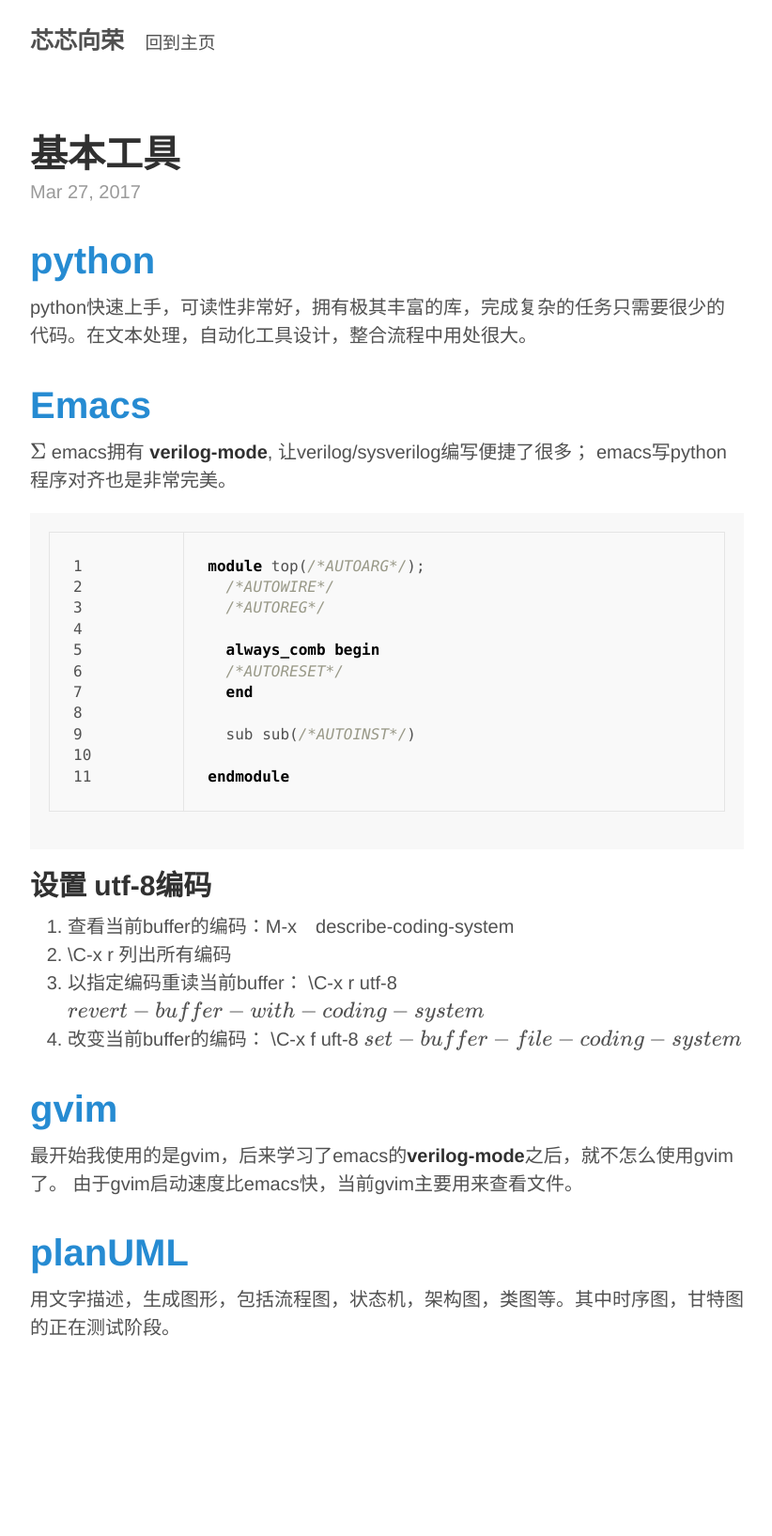
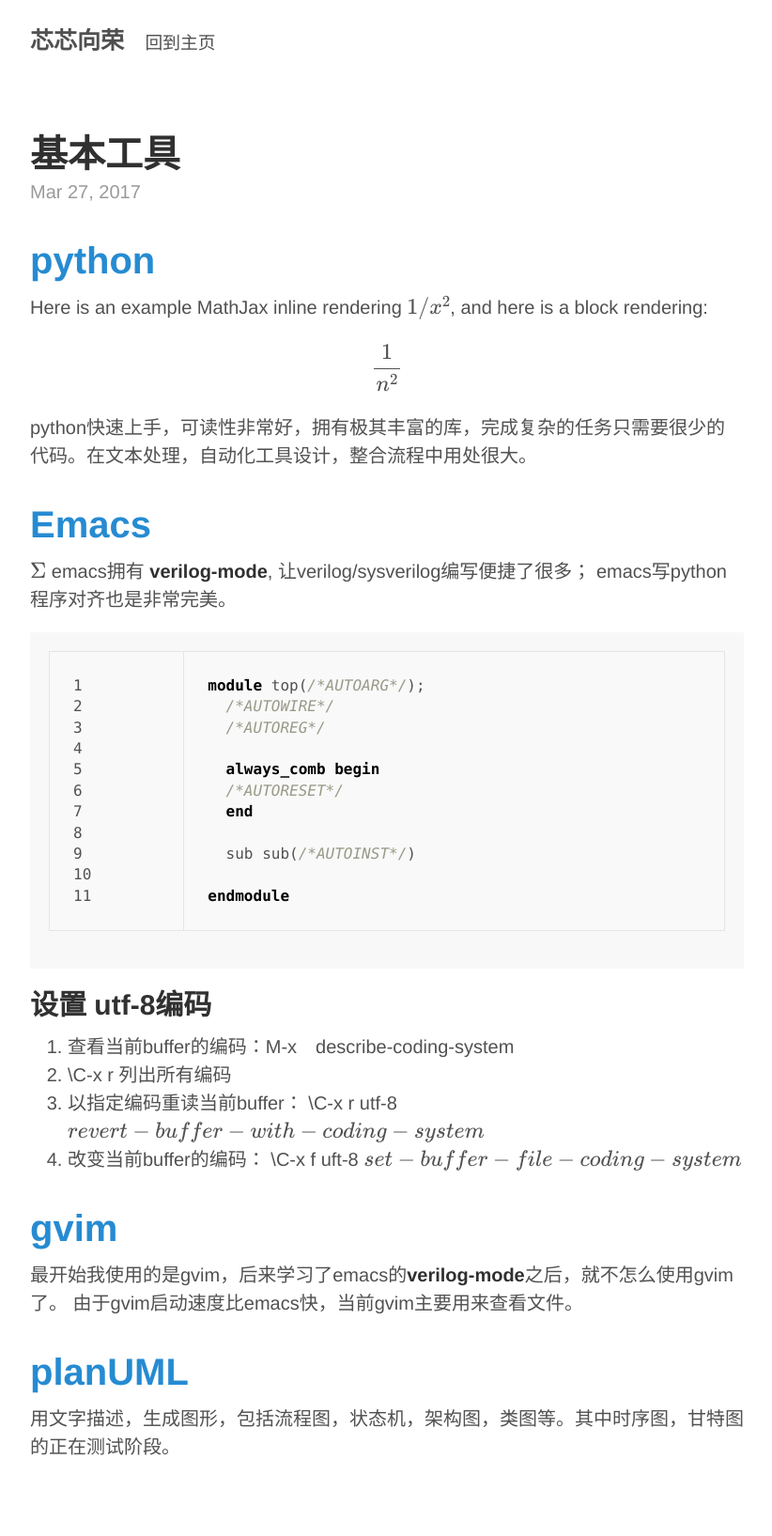
Before and after one commit to wkongzhu/wkongzhu.github.io, a Jekyll site: the page built from _posts/2017-03-27-tools.md, in a window 1280 px wide. Shown: the whole page at 94% size, without its empty margins (228-1050 px from the left). Built offline with Jekyll 4.4.1, drawn with Linux system fonts in a browser that asks for light colours; formulas are drawn with MathJax 3; before the commit the page ends 1508 px from its top, so only the background shows below that.

Commit message:
use another case for github math

```diff
--- a/_layouts/default.html
+++ b/_layouts/default.html
@@ -14,7 +14,7 @@
     },
     tex2jax: {
       inlineMath: [ ['$','$'], ['\(', '\)'] ],
-      displayMath: [ ['$$','$$'] ],
+      displayMath: [ ['$$','$$'], ['\[', '\]']  ],
       processEscapes: true,
     }
   });
--- a/_posts/2017-03-27-tools.md
+++ b/_posts/2017-03-27-tools.md
@@ -3,6 +3,8 @@
 title: "基本工具"
 ---
 # [python](https://www.python.org/)
+Here is an example MathJax inline rendering \( 1/x^{2} \), and here is a block rendering:
+\[ \frac{1}{n^{2}} \]
 
 python快速上手，可读性非常好，拥有极其丰富的库，完成复杂的任务只需要很少的代码。在文本处理，自动化工具设计，整合流程中用处很大。
 
```
